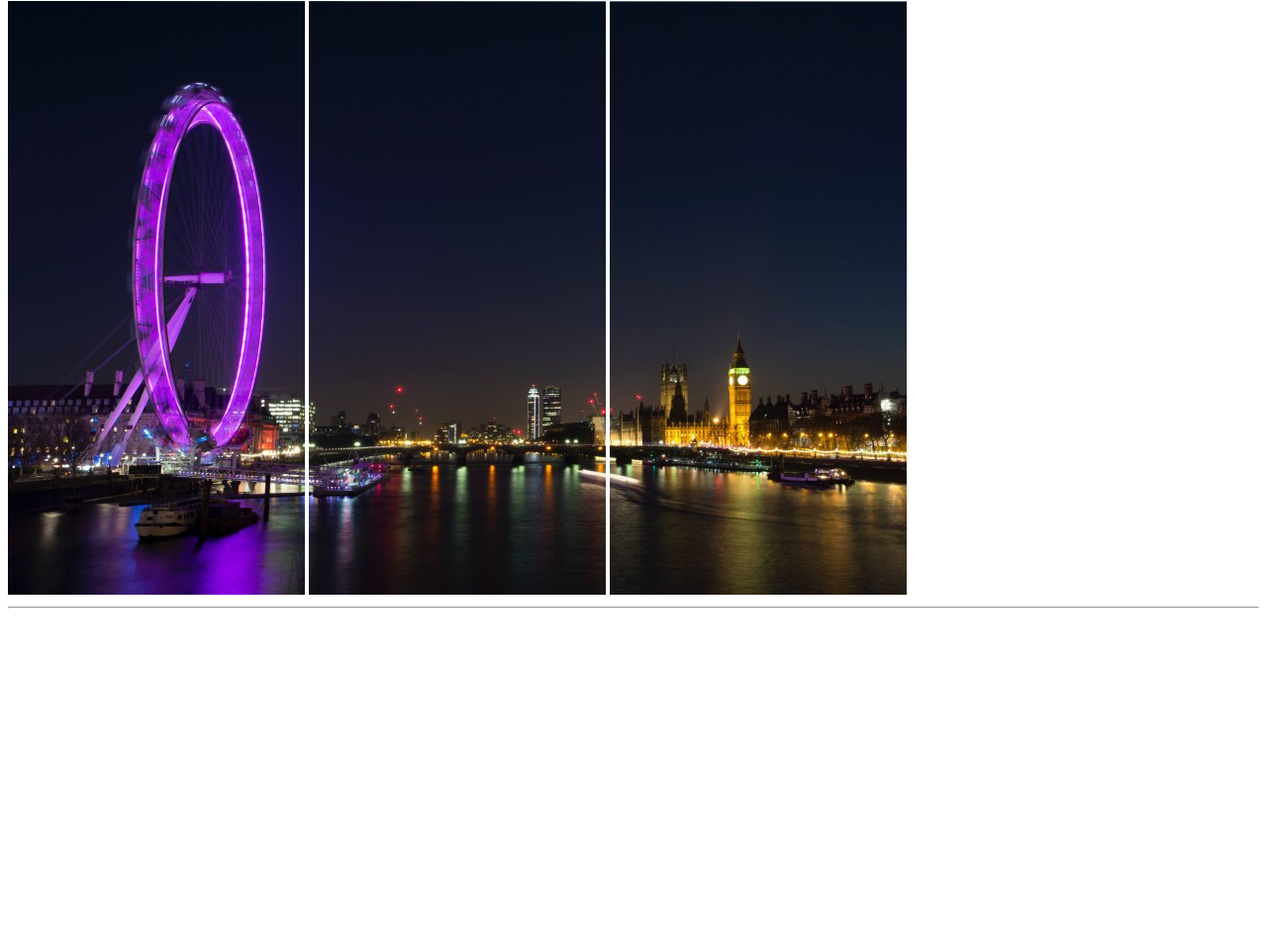
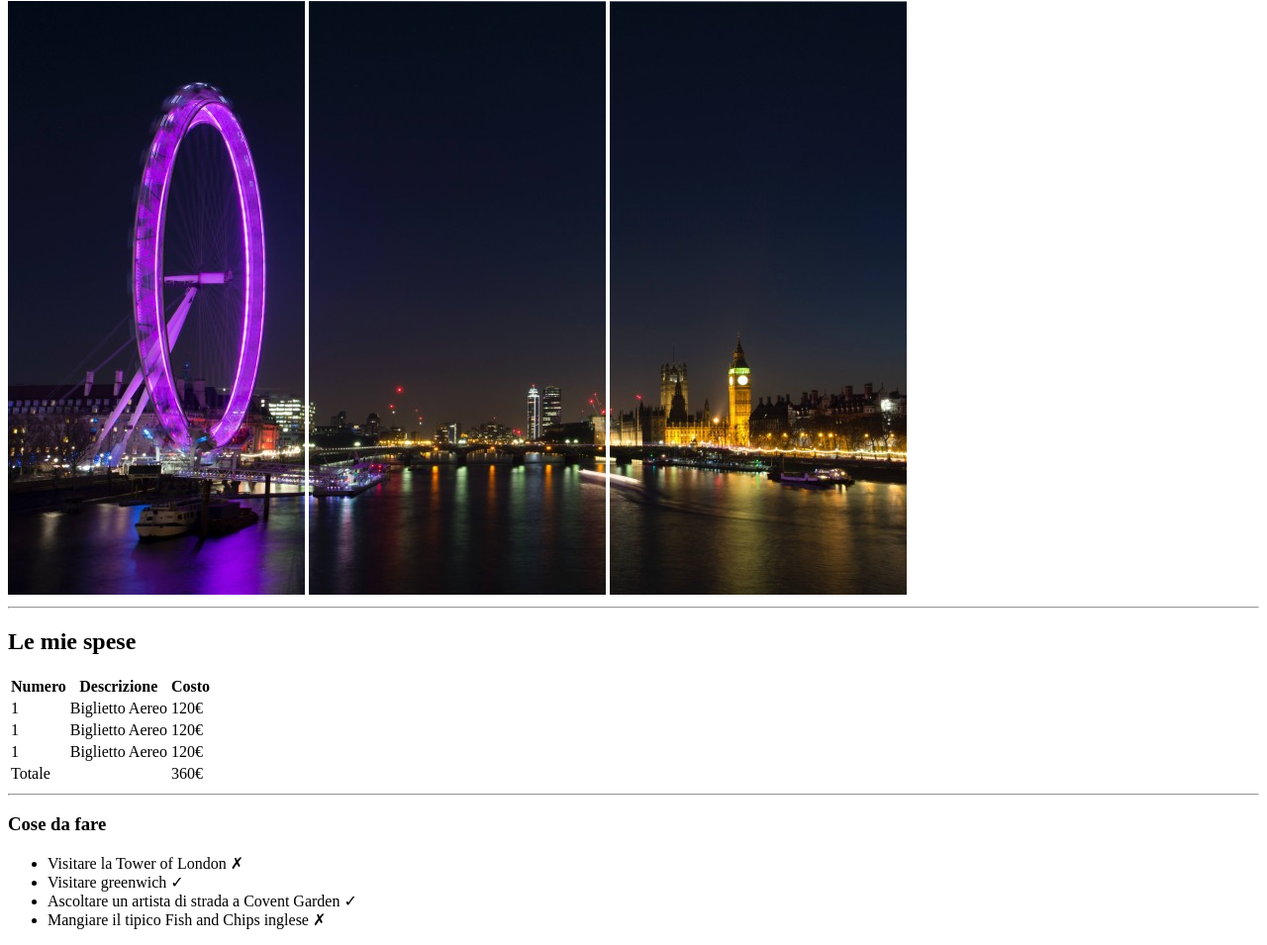
Before and after one commit to MaryChiodelli/html-london-trip, a plain HTML site: page index.html in a window 1280 px wide. Shown: the part 79-1034 px from the top of the page at 99% size. Before the commit the page ends 800 px from the top, so only its background shows below. Drawn offline with Linux system fonts and the light colour scheme.

Commit message:
aggiunto sezione spese e cose da fare

```diff
--- a/index.html
+++ b/index.html
@@ -14,6 +14,56 @@
         <img src="img/london-photo-3.jpg" alt="big ben">
     </header>
     <hr>
-    <main></main>
+    <main>
+
+        <!-- le mie spese -->
+        <section>
+            <h2>Le mie spese</h2>
+            <table>
+                <thead>
+                    <tr>
+                        <th>Numero</th>
+                        <th>Descrizione</th>
+                        <th>Costo</th>
+                    </tr>
+                </thead>
+                <tbody>
+                    <tr>
+                        <td>1</td>
+                        <td>Biglietto Aereo</td>
+                        <td>120€</td>
+                    </tr>
+                    <tr>
+                        <td>1</td>
+                        <td>Biglietto Aereo</td>
+                        <td>120€</td>
+                    </tr>
+                    <tr>
+                        <td>1</td>
+                        <td>Biglietto Aereo</td>
+                        <td>120€</td>
+                    </tr>
+                </tbody>
+                <tfoot>
+                    <tr>
+                        <td colspan="2">Totale</td>
+                        <td>360€</td>
+                    </tr>
+                </tfoot>
+            </table>
+        </section>
+        <hr>
+
+        <!-- cose da fare -->
+        <section>
+            <h3>Cose da fare</h3>
+            <ul>
+                <li>Visitare la Tower of London &cross;</li>
+                <li>Visitare greenwich &check;</li>
+                <li>Ascoltare un artista di strada a Covent Garden &check;</li>
+                <li>Mangiare il tipico Fish and Chips inglese &cross;</li>
+            </ul>
+        </section>
+    </main>
 </body>
 </html>
```
